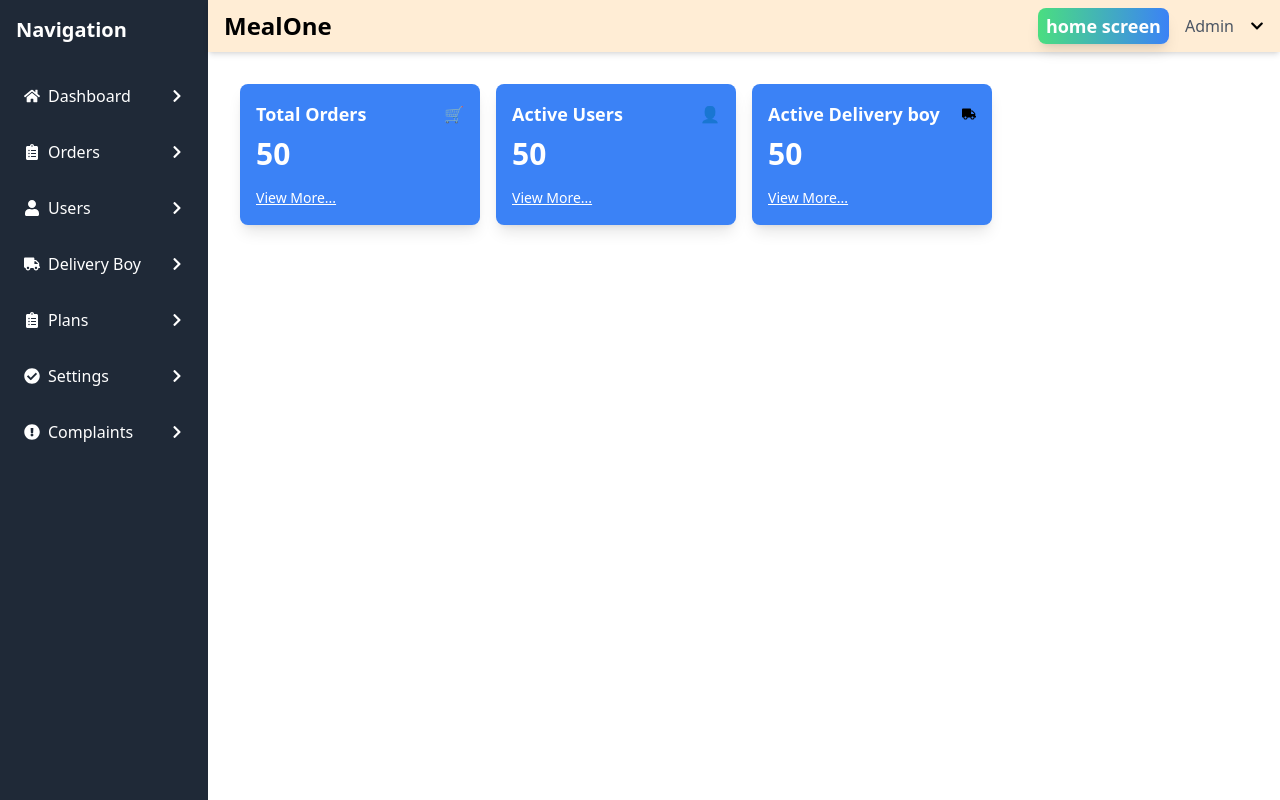
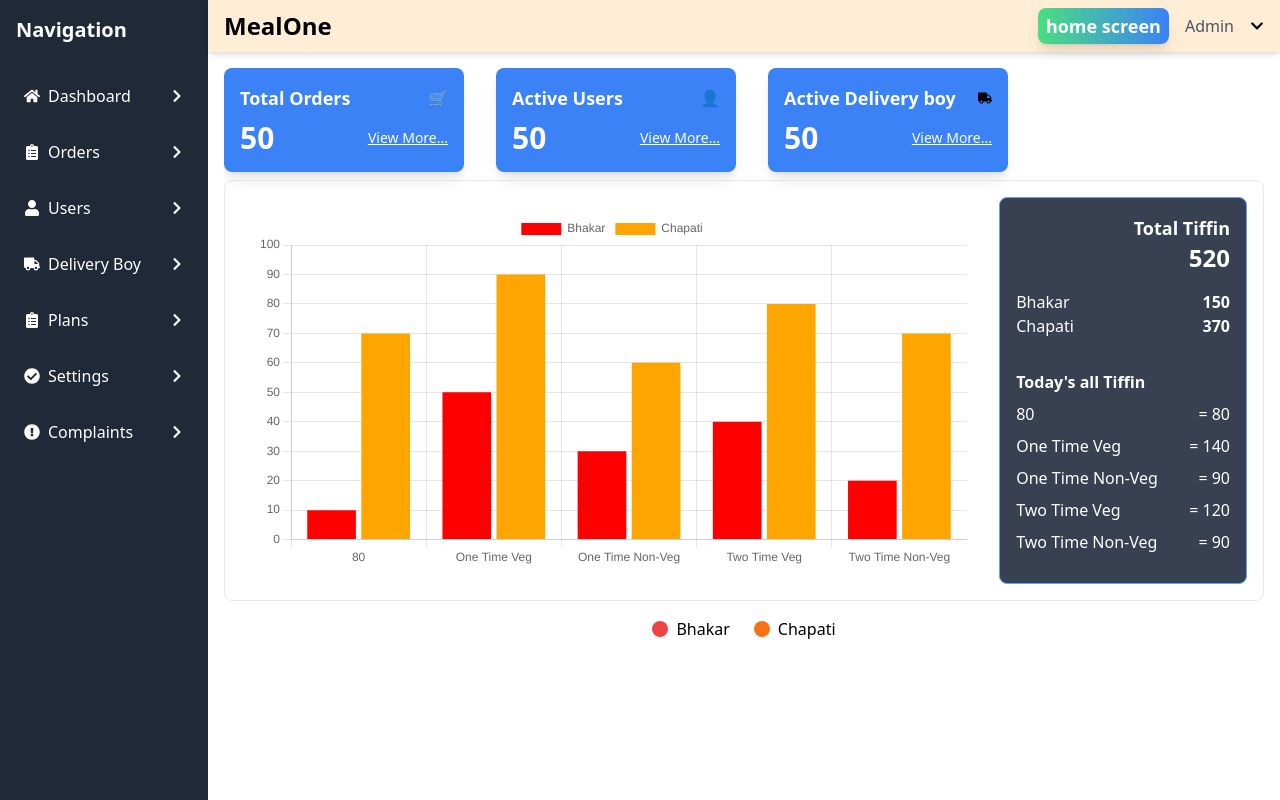
Before and after one commit to manoj509/mealone, a React (Create React App) app: page /admin in a window 1280 px wide. Built offline with nearby package versions, Linux system fonts and the light colour scheme.

Commit message:
dashboard chart

```diff
--- a/package.json
+++ b/package.json
@@ -7,8 +7,10 @@
     "@testing-library/jest-dom": "^5.17.0",
     "@testing-library/react": "^13.4.0",
     "@testing-library/user-event": "^13.5.0",
+    "chart.js": "^4.4.6",
     "formik": "^2.4.6",
     "react": "^18.3.1",
+    "react-chartjs-2": "^5.2.0",
     "react-dom": "^18.3.1",
     "react-icons": "^5.3.0",
     "react-router-dom": "^6.28.0",
--- a/src/App.js
+++ b/src/App.js
@@ -3,6 +3,7 @@ import { BrowserRouter as Router, Routes, Route } from "react-router-dom";
 import Checkout from "./user/pages/Checkout";
 import Home from "./public/pages/Home";
 import AdminDashboard from "./admin/pages/AdminDashboard";
+import "./admin/components/Sidebar.css"
 
 const App = () => {
   return (
--- a/src/admin/components/AdminNavbar.jsx
+++ b/src/admin/components/AdminNavbar.jsx
@@ -5,7 +5,7 @@ import { Link } from "react-router-dom";
 
 const AdminNavbar = () => {
   return (
-    <div className="flex justify-between items-center bg-gray-100 px-4 py-2 shadow-md bg-orange-100">
+    <div className="flex justify-between items-center bg-gray-100 px-4 py-2 shadow-md bg-orange-100 sticky top-0 z-50">
       <h1 className="text-2xl font-bold">MealOne</h1>
       <div className="flex items-center space-x-4">
       <Link to={"/"}
--- /dev/null
+++ b/src/admin/components/ChartBox.jsx
@@ -0,0 +1,118 @@
+import React from "react";
+import {
+  Chart as ChartJS,
+  CategoryScale,
+  LinearScale,
+  BarElement,
+  Title,
+  Tooltip,
+  Legend,
+} from "chart.js";
+import { Bar } from "react-chartjs-2";
+
+// Register Chart.js components
+ChartJS.register(CategoryScale, LinearScale, BarElement, Title, Tooltip, Legend);
+
+const Dashboard = () => {
+  const data = {
+    labels: ["80", "One Time Veg", "One Time Non-Veg", "Two Time Veg", "Two Time Non-Veg"],
+    datasets: [
+      {
+        label: "Bhakar",
+        data: [10, 50, 30, 40, 20],
+        backgroundColor: "red",
+      },
+      {
+        label: "Chapati",
+        data: [70, 90, 60, 80, 70],
+        backgroundColor: "orange",
+      },
+    ],
+  };
+
+  const options = {
+    responsive: true,
+    plugins: {
+      legend: {
+        position: "top",
+      },
+    },
+    scales: {
+      y: {
+        beginAtZero: true,
+        max: 100,
+      },
+    },
+  };
+
+  return (
+    <div className="flex flex-col items-center py-2">
+      {/* Main Container */}
+      <div className="flex w-full max-w-7xl border p-4 rounded-lg">
+        {/* Bar Chart Section */}
+        <div className="w-3/4 p-4">
+          <Bar data={data} options={options} />
+        </div>
+
+        {/* Statistics Section */}
+        <div className="w-1/4 ml-4 bg-gray-700 text-white border border-blue-400 p-4 rounded-lg">
+          <div className="text-right">
+            <p className="font-bold text-lg">Total Tiffin</p>
+            <p className="text-2xl font-extrabold">520</p>
+          </div>
+
+          <div className="mt-4">
+            <div className="flex justify-between">
+              <p>Bhakar</p>
+              <p className="font-bold">150</p>
+            </div>
+            <div className="flex justify-between">
+              <p>Chapati</p>
+              <p className="font-bold">370</p>
+            </div>
+          </div>
+
+          <div className="mt-8">
+            <p className="font-bold">Today's all Tiffin</p>
+            <div className="mt-2 space-y-2">
+              <div className="flex justify-between">
+                <p>80</p>
+                <p>= 80</p>
+              </div>
+              <div className="flex justify-between">
+                <p>One Time Veg</p>
+                <p>= 140</p>
+              </div>
+              <div className="flex justify-between">
+                <p>One Time Non-Veg</p>
+                <p>= 90</p>
+              </div>
+              <div className="flex justify-between">
+                <p>Two Time Veg</p>
+                <p>= 120</p>
+              </div>
+              <div className="flex justify-between">
+                <p>Two Time Non-Veg</p>
+                <p>= 90</p>
+              </div>
+            </div>
+          </div>
+        </div>
+      </div>
+
+      {/* Bottom Legends */}
+      <div className="flex mt-4 space-x-6">
+        <div className="flex items-center space-x-2">
+          <div className="w-4 h-4 bg-red-500 rounded-full"></div>
+          <p>Bhakar</p>
+        </div>
+        <div className="flex items-center space-x-2">
+          <div className="w-4 h-4 bg-orange-500 rounded-full"></div>
+          <p>Chapati</p>
+        </div>
+      </div>
+    </div>
+  );
+};
+
+export default Dashboard;
--- a/src/admin/components/Dashboard.jsx
+++ b/src/admin/components/Dashboard.jsx
@@ -1,52 +1,34 @@
-
-
-
-
-
 import React from "react";
 import StatsCard from "./StatsCard";
-import {Link } from "react-router-dom"
+import { Link } from "react-router-dom";
 import { FaTruck } from "react-icons/fa";
+import ChartBox from "./ChartBox";
 
 const Dashboard = () => {
   return (
-    <div className="p-4">
-      <div className="flex space-x-4">
-      <Link to={"/admin/orders"}>
-        <StatsCard title="Total Orders" count="50" icon="🛒" />
+    <div
+
+      className=" hidden-scrollbar" // Add scrollable styles
+    >
+      <div className="flex space-x-8">
+        <Link to={"/admin/orders"}>
+          <StatsCard title="Total Orders" count="50" icon="🛒" />
         </Link>
         <Link to={"/admin/users"}>
-        <StatsCard title="Active Users" count="50" icon="👤" />
+          <StatsCard title="Active Users" count="50" icon="👤" />
         </Link>
         <Link to={"/admin/delivery-boy"}>
-        <StatsCard title="Active Delivery boy" count="50" icon={ <FaTruck className="text-sm text-black" />} />
+          <StatsCard
+            title="Active Delivery boy"
+            count="50"
+            icon={<FaTruck className="text-sm text-black" />}
+          />
         </Link>
       </div>
-{/*
-      <div className="mt-8 bg-white rounded-lg shadow-lg">
-        <table className="table-auto w-full text-left">
-          <thead>
-            <tr className="bg-gray-200">
-              <th className="px-4 py-2">Sr. No.</th>
-              <th className="px-4 py-2">Code No.</th>
-              <th className="px-4 py-2">Name</th>
-              <th className="px-4 py-2">Verify</th>
-              <th className="px-4 py-2">Phone Number</th>
-            </tr>
-          </thead>
-          <tbody>
-            {[...Array(5)].map((_, index) => (
-              <tr key={index}>
-                <td className="px-4 py-2">Header</td>
-                <td className="px-4 py-2">Header</td>
-                <td className="px-4 py-2">Header</td>
-                <td className="px-4 py-2">Header</td>
-                <td className="px-4 py-2">Header</td>
-              </tr>
-            ))}
-          </tbody>
-        </table>
-      </div> */}
+      {/* Chart Section */}
+      <div className="">
+        <ChartBox />
+      </div>
     </div>
   );
 };
--- a/src/admin/components/SideBar.jsx
+++ b/src/admin/components/SideBar.jsx
@@ -13,12 +13,12 @@ import {
   FaClipboardList,
   FaExclamationCircle,
 } from "react-icons/fa";
-
+import "./Sidebar.css"
 const Sidebar = () => {
   const currentLocation = useLocation();  // Rename `location` to `currentLocation` to avoid conflict
 
   return (
-    <div className="h-screen bg-gray-800 text-white w-52">
+    <div className="h-screen bg-gray-800 text-white w-52 sticky top-0 z-50">
       <h2 className="text-xl font-bold p-4">Navigation</h2>
       <ul className="space-y-4 p-4">
         {/* Dashboard Link */}
--- /dev/null
+++ b/src/admin/components/Sidebar.css
@@ -0,0 +1,8 @@
+.hidden-scrollbar {
+  overflow: auto;
+  scrollbar-width: none; /* Firefox */
+}
+
+.hidden-scrollbar::-webkit-scrollbar {
+  display: none; /* Chrome, Safari, and Edge */
+}
--- a/src/admin/components/StatsCard.jsx
+++ b/src/admin/components/StatsCard.jsx
@@ -7,8 +7,10 @@ const StatsCard = ({ title, count, icon }) => {
         <h3 className="text-lg font-bold">{title}</h3>
         <span>{icon}</span>
       </div>
+      <div className="flex justify-between items-center">
       <h1 className="text-3xl font-bold mt-2">{count}</h1>
-      <button className="mt-4 text-sm underline">View More...</button>
+      <button className="mt-2 text-sm underline">View More...</button>
+      </div>
     </div>
   );
 };
```
Also changed, not shown: 1 other file (tests, documents, lock files or other folders).
